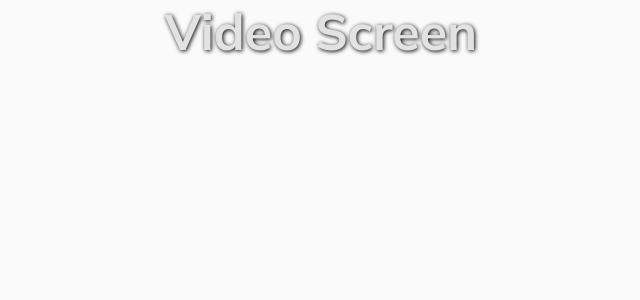
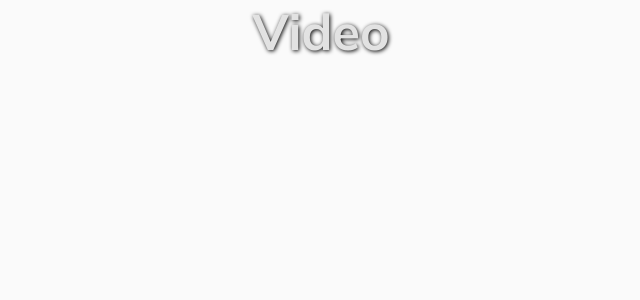
Before and after one commit to c-pzzo/LPA, a Flask app: page / in a window 1280 px wide. Shown: the top 300 px of the page, without its empty margins (319-959 px from the left). Run offline with Flask 3, Linux system fonts and the light colour scheme.

Commit message:
page_one minor adjustment

```diff
--- a/templates/home.html
+++ b/templates/home.html
@@ -14,7 +14,7 @@
 
     <div class = "container">
         <section class = "page_one">
-            <h1>Video Screen</h1>
+            <h1>Video</h1>
         </section>
         <section class = "page_two">
             <h1>API Setup</h1>
```
